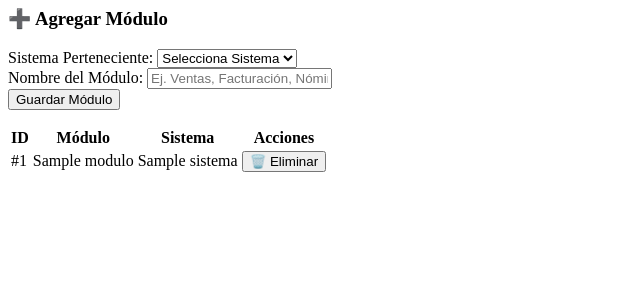
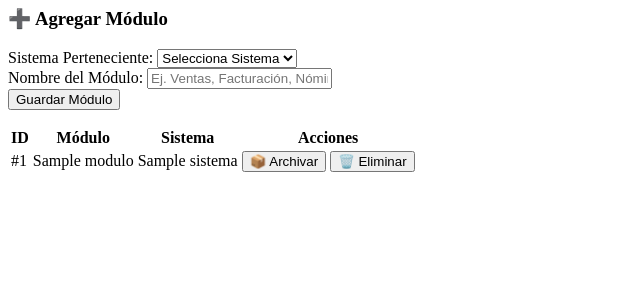
Before and after one commit to ilegardas/ticket-manager, a Django app: template templates/configuracion/partials/modulos.html in a window 1280 px wide. Shown: the top 300 px of the page, without its empty margins (0-640 px from the left). Run offline with Django 5.2, Linux system fonts and the light colour scheme; the template is opened without the code that fills it: values that come from a table or form of the project are taken from there, others are empty; tables that the repository leaves empty hold one stand-in row (values such as "Sample post"); parts of the project's set-up code (start-up, migrations or seed data) failed here and were passed over.

Commit message:
Refactor module management HTML structure

```diff
--- a/templates/configuracion/partials/modulos.html
+++ b/templates/configuracion/partials/modulos.html
@@ -39,12 +39,24 @@
                     <td class="py-3 px-4 font-mono font-bold text-slate-400 dark:text-darkTextSub">#{{ mod.id }}</td>
                     <td class="py-3 px-4 font-semibold text-slate-800 dark:text-slate-100">{{ mod.nombre }}</td>
                     <td class="py-3 px-4"><span class="text-blue-600 dark:text-cyan-400 font-medium bg-blue-50/20 dark:bg-cyan-950/20 px-2 py-0.5 rounded border border-blue-100/30 dark:border-cyan-900/30">{{ mod.sistema.nombre }}</span></td>
-                    <td class="py-3 px-4 text-right">
+                    <td class="py-3 px-4 text-right flex items-center justify-end gap-2">
+                        <button hx-post="{% url 'panel_config_modulo_toggle_activo' mod.id %}"
+                                hx-headers='{"X-CSRFToken": "{{ csrf_token }}"}'
+                                hx-target="#tab-content"
+                                {% if mod.activo %}
+                                    hx-confirm="¿Estás seguro de que deseas archivar este módulo? Dejará de listarse para nuevos tickets."
+                                    class="text-amber-600 dark:text-amber-400 hover:text-amber-800 font-bold p-1 hover:underline text-[11px]"
+                                {% else %}
+                                    class="text-emerald-600 dark:text-emerald-400 hover:text-emerald-800 font-bold p-1 hover:underline text-[11px]"
+                                {% endif %}>
+                            {% if mod.activo %}📦 Archivar{% else %}♻️ Restaurar{% endif %}
+                        </button>
+
                         <button hx-post="{% url 'panel_config_modulo_eliminar' mod.id %}"
                                 hx-headers='{"X-CSRFToken": "{{ csrf_token }}"}'
                                 hx-target="#tab-content"
-                                hx-confirm="¿Estás seguro de que deseas eliminar este módulo?"
-                                class="text-red-500 dark:text-red-400 hover:text-red-700 dark:hover:text-red-300 font-bold p-1 hover:underline text-[11px]">
+                                hx-confirm="¿Eliminar permanentemente este módulo?"
+                                class="text-red-500 hover:text-red-700 font-bold p-1 hover:underline text-[11px]">
                             🗑️ Eliminar
                         </button>
                     </td>
```
